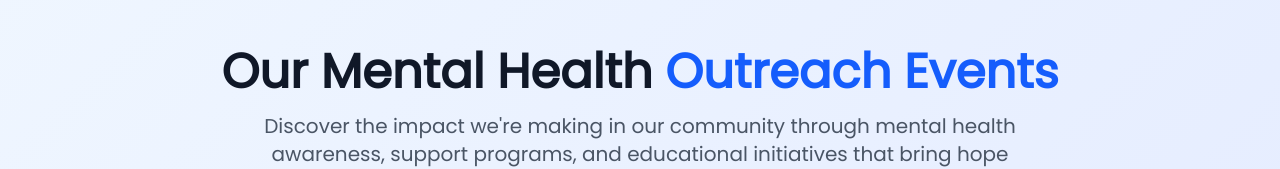
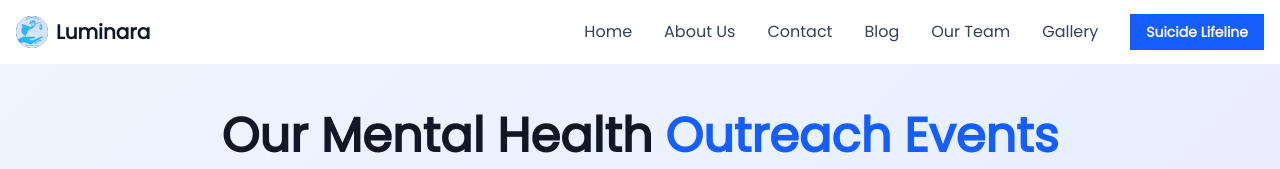
Before and after one commit to UthpalSuvarna/luminara, a Next.js app in the folder frontend/: page /gallery in a window 1280 px wide. Shown: the top 169 px of the page. Built offline with nearby package versions, Linux system fonts and the light colour scheme.

Commit message:
Add Header component to gallery page layout

```diff
--- a/frontend/src/app/gallery/page.tsx
+++ b/frontend/src/app/gallery/page.tsx
@@ -1,9 +1,12 @@
 import GalleryPage from "@/components/gallery-page"
 import { Footer } from '@/components/footer'
+import { Header } from '@/components/header'
+
 
 export default function Home() {
   return (
     <>
+      <Header />
       <GalleryPage />
       <Footer />
     </>
```
